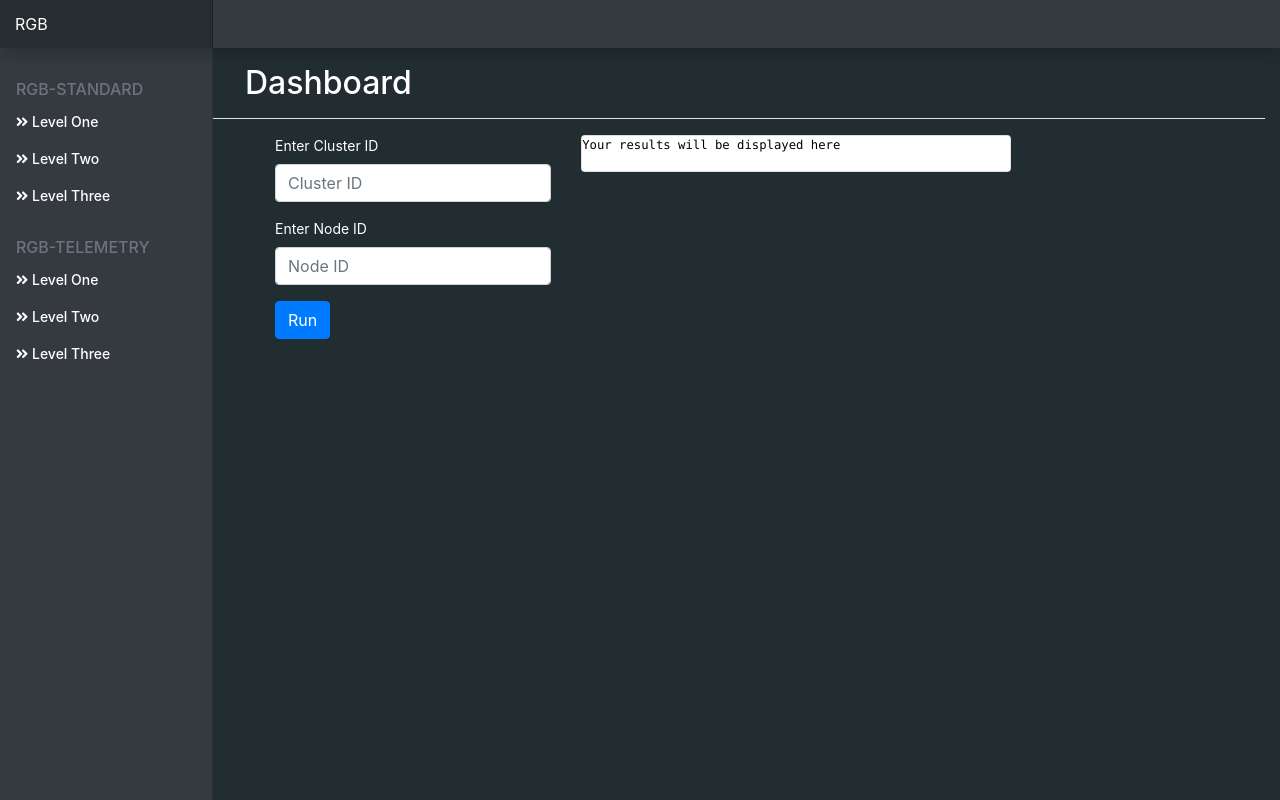
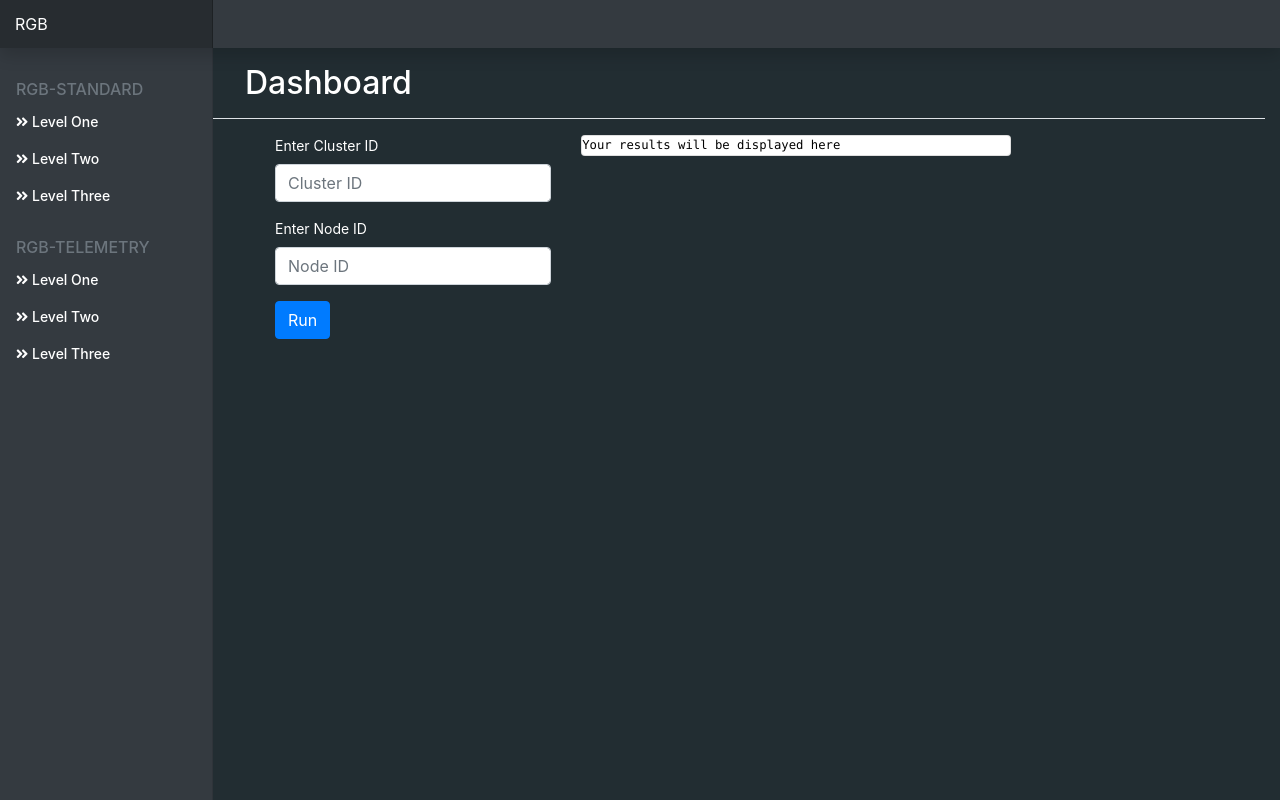
Before and after one commit to doubleope/RGB-GUI, a Flask app: page / in a window 1280 px wide. Run offline with Flask 2, Linux system fonts and the light colour scheme; some libraries are stand-ins or nearby versions.

Commit message:
indentation

```diff
--- a/static/styles/dashboard.css
+++ b/static/styles/dashboard.css
@@ -103,5 +103,10 @@
 }
 
 #result {
+
   color: black;
 }
+
+pre {
+  margin-bottom: 0;
+}
--- a/templates/dashboard.css
+++ b/templates/dashboard.css
@@ -105,3 +105,7 @@
 #result {
   color: black;
 }
+
+#rescontainer {
+  text-align: right;
+}
```
